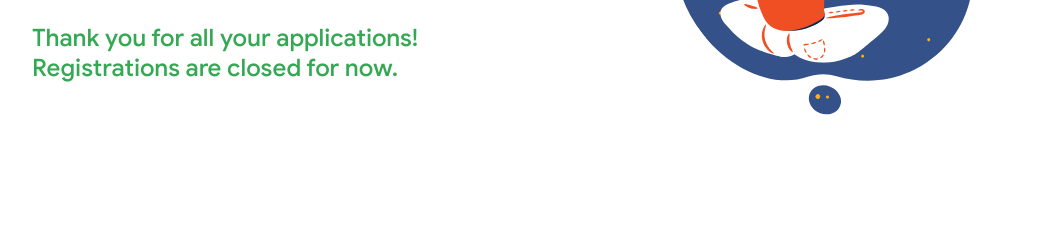
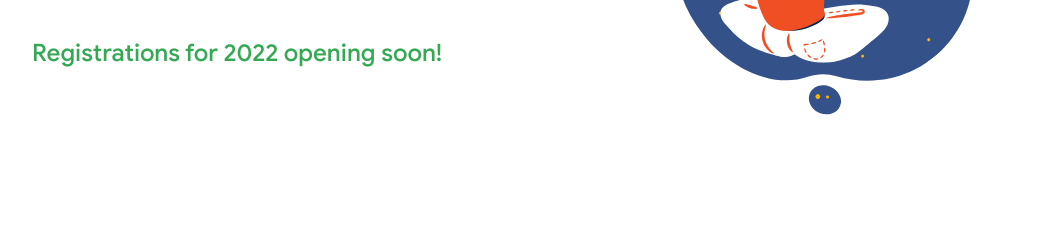
Before and after one commit to radiantly/join-gdsc, a plain HTML site: page public/index.html in a window 1280 px wide. Shown: the part 548-774 px from the top of the page, without its empty margins (108-1149 px from the left). Drawn offline with Linux system fonts and the light colour scheme; a script that the page names is missing.

Commit message:
Update info

```diff
--- a/public/index.html
+++ b/public/index.html
@@ -35,8 +35,7 @@
           <a href="/docs/GDSC_positions.pdf" class="btn bold pdflink">
             Positions
           </a> -->
-          Thank you for all your applications!<br />Registrations are closed for
-          now.
+          Registrations for 2022 opening soon!
         </div>
       </div>
       <div class="img-wrap">
```
